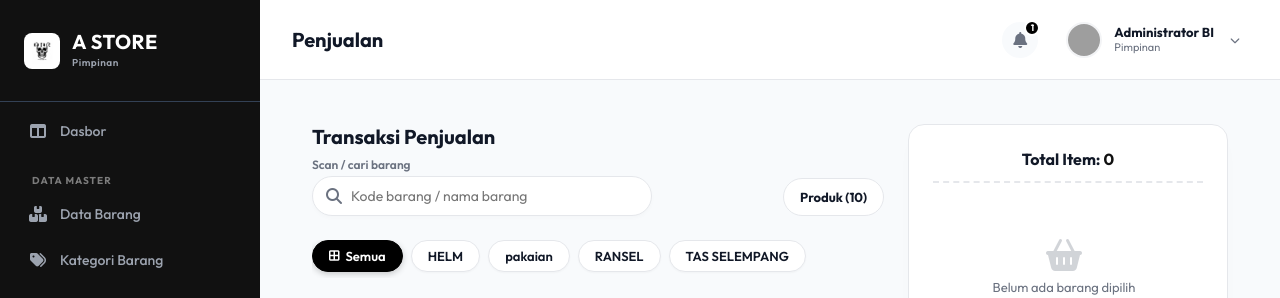
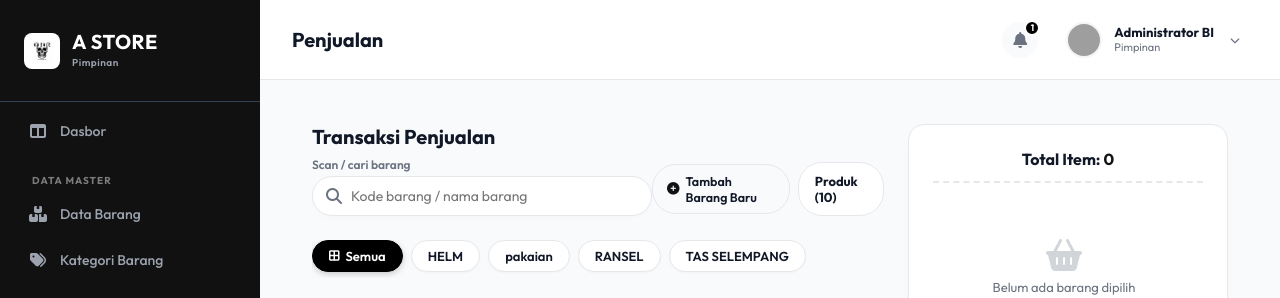
Before and after one commit to anca1905/a-store, a PHP site: page /index.php?page=penjualan in a window 1280 px wide. Shown: the top 298 px of the page. Run offline with PHP 8.4, Linux system fonts and the light colour scheme; a user stored in the database is signed in; data comes from the database, SQL or seed files in the repository; grey boxes are pictures that could not be loaded.

Commit message:
feat: tambahkan tombol dan link cepat tambah barang baru pada kasir

```diff
--- a/includes/pages/penjualan.php
+++ b/includes/pages/penjualan.php
@@ -37,8 +37,15 @@ while($rk = $qKategori->fetch_assoc()) {
                         <input type="text" id="searchInput" class="form-control" placeholder="Kode barang / nama barang" autocomplete="off" style="padding-left:38px; border-radius:24px; box-shadow:0 2px 4px rgba(0,0,0,0.02);">
                     </div>
                 </div>
-                <div style="padding:10px 16px; background:#fff; border:1px solid var(--border-color); border-radius:24px; font-size:13px; font-weight:700; color:var(--text-main);">
-                    Produk (<span id="totalProdukTersedia"><?= count($barang_array) ?></span>)
+                <div style="display:flex; align-items:center; gap:8px;">
+                    <?php if (isPimpinan()): ?>
+                    <a href="?page=barang" class="btn btn-outline" style="border-radius:24px; font-size:12.5px; padding:8px 14px; text-decoration:none; display:inline-flex; align-items:center; gap:6px;">
+                        <i class="fa-solid fa-plus-circle" style="color:var(--primary-color);"></i> Tambah Barang Baru
+                    </a>
+                    <?php endif; ?>
+                    <div style="padding:10px 16px; background:#fff; border:1px solid var(--border-color); border-radius:24px; font-size:13px; font-weight:700; color:var(--text-main);">
+                        Produk (<span id="totalProdukTersedia"><?= count($barang_array) ?></span>)
+                    </div>
                 </div>
             </div>
 
@@ -228,7 +235,7 @@ function renderProducts(products) {
     document.getElementById('totalProdukTersedia').innerText = products.length;
 
     if(products.length === 0) {
-        grid.innerHTML = '<div style="grid-column: 1 / -1; text-align:center; padding:40px; color:var(--text-muted);"><i class="fa-solid fa-box-open" style="font-size:32px; opacity:0.3; margin-bottom:12px; display:block;"></i>Barang tidak ditemukan.</div>';
+        grid.innerHTML = '<div style="grid-column: 1 / -1; text-align:center; padding:40px; color:var(--text-muted);"><i class="fa-solid fa-box-open" style="font-size:32px; opacity:0.3; margin-bottom:12px; display:block;"></i>Barang tidak ditemukan atau stok 0.<br><a href="?page=barang" style="display:inline-block; margin-top:8px; color:var(--primary-color); font-weight:600; font-size:13px; text-decoration:underline;">+ Daftarkan Barang Baru di Data Barang</a></div>';
         return;
     }
 
```
